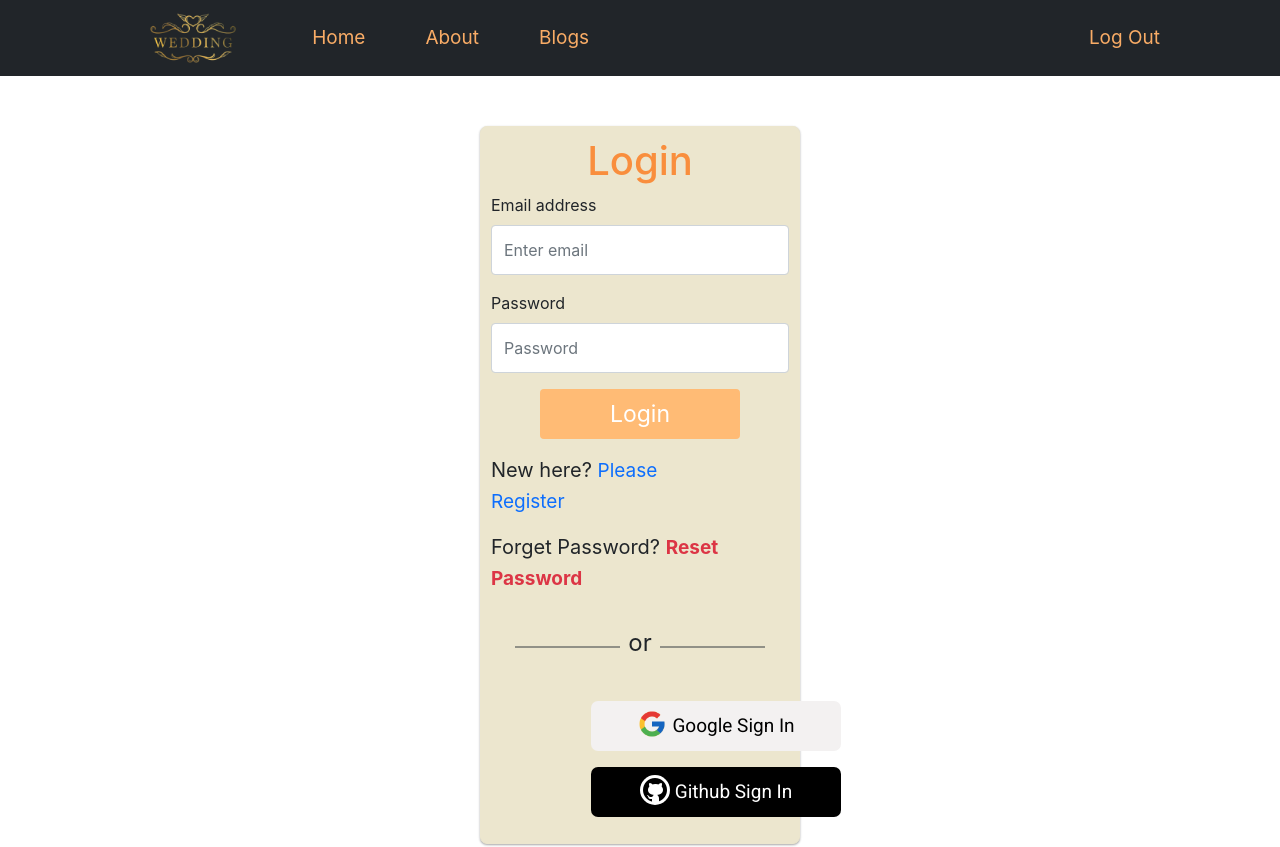
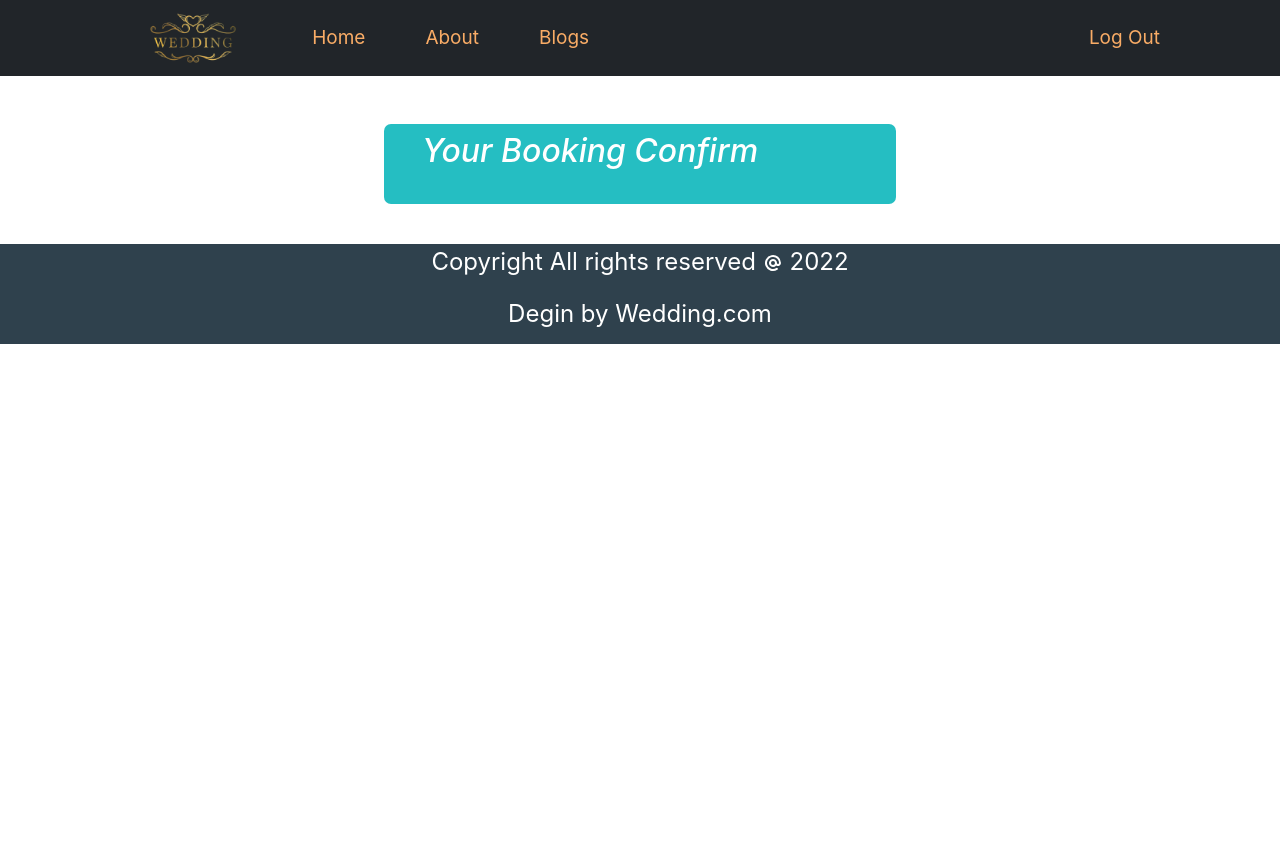
Before and after one commit to ahmednayeem/independent-service-provider, a React (Create React App) app: page /checkout in a window 1280 px wide. Before the commit this address led to /login. Shown: the top 847 px of the page. After the commit the page ends 800 px from the top, so only its background shows below. Built offline with nearby package versions, Linux system fonts and the light colour scheme; no server answers; sample sign-in values are in the browser's storage.

Commit message:
reload problem solves

```diff
--- a/src/Pages/Blogs/Blogs.css
+++ b/src/Pages/Blogs/Blogs.css
@@ -48,3 +48,11 @@
         height: 55vh;
     }
 }
+
+
+@media only screen and (min-width:992px) and (max-width:1440px) {
+    .blog{
+        width: 40%;
+        height: 55vh;
+    }
+}
--- a/src/Pages/Checkout/Checkou/Checkout.css
+++ b/src/Pages/Checkout/Checkou/Checkout.css
@@ -3,9 +3,44 @@
     color:#fff;
     border-radius: 7px;
     height: 70px;
+    width: 20%;
+    margin: auto;
 }
 .checkout h2{
     margin-left: 30px;
     font-style: italic;
 
 }
+
+
+@media only screen and (min-width:280px) and (max-width:375px){
+    .checkout{
+        height: 10vh;
+        width: 80%;
+    }
+}
+
+
+@media only screen and (min-width:376px) and (max-width:576px) {
+    .checkout{
+        height: 8vh;
+        width: 80%;
+
+}
+}
+
+@media only screen and (min-width:577px) and (max-width:992px) {
+    .checkout{
+        width: 50%;
+        height: 6vh;
+    }
+}
+
+
+
+@media only screen and (min-width:992px) and (max-width:1440px) {
+    .checkout{
+        width: 40%;
+        height: 10vh;
+    }
+}
--- a/src/Pages/Checkout/Checkou/Checkout.js
+++ b/src/Pages/Checkout/Checkou/Checkout.js
@@ -3,8 +3,8 @@ import './Checkout.css'
 
 const Checkout = () => {
     return (
-        <div className='checkout w-25 mx-auto mt-5'>
-            <h2 className='fs-1 p-2'>Your Booking Confirm</h2>
+        <div className='checkout mt-5'>
+            <h2 className='fs-2 p-2'>Your Booking Confirm</h2>
         </div>
     );
 };
--- a/src/Pages/Login/RequireAuth/RequireAuth.js
+++ b/src/Pages/Login/RequireAuth/RequireAuth.js
@@ -2,10 +2,14 @@ import React from 'react';
 import { useAuthState } from 'react-firebase-hooks/auth';
 import { Navigate, useLocation } from 'react-router-dom';
 import auth from '../../../firebase.init'
+import Loading from '../../Shared/Loading/Loading';
 
 const RequireAuth = ({children}) => {
-    const [user] = useAuthState(auth);
-    const location = useLocation()
+    const [user, loading] = useAuthState(auth);
+    const location = useLocation();
+    if(loading){
+        return<Loading></Loading>
+    }
     if(!user){
         return <Navigate to="/login" state={{ from: location }} replace></Navigate>
     }
--- /dev/null
+++ b/src/Pages/Shared/Loading/Loading.js
@@ -0,0 +1,12 @@
+import React from 'react';
+import { Spinner } from 'react-bootstrap';
+
+const Loading = () => {
+    return (
+        <div style={{height:'300px'}} className='w-100 d-flex justify-content-center align-items-center'>
+             <Spinner animation="border" variant="info" />
+        </div>
+    );
+};
+
+export default Loading;
```
